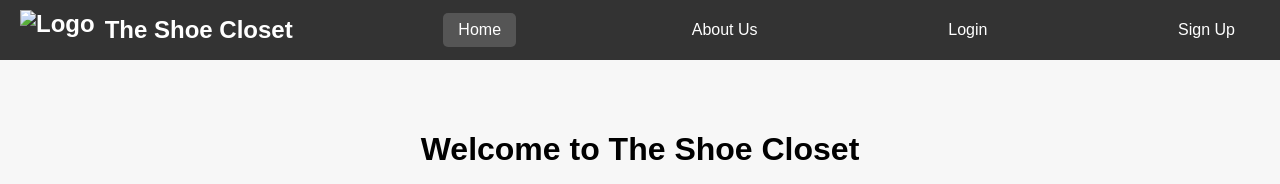
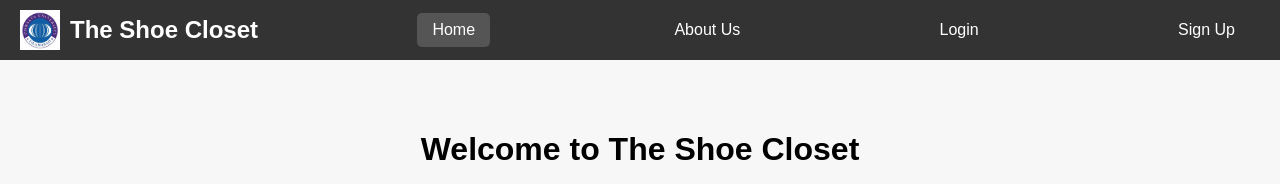
Before and after one commit to Muhammad-Ali-70/DEV-OP-Project, a plain HTML site: page index.html in a window 1280 px wide. Shown: the top 184 px of the page. Drawn offline with Linux system fonts and the light colour scheme.

Commit message:
Update index.html

```diff
--- a/index.html
+++ b/index.html
@@ -76,7 +76,7 @@
 </head>
 <body>
     <nav>
-        <div class="logo"><img src="D:\DevOps Project\Muhammad_Ali_Form.png" alt="Logo"> The Shoe Closet</div>
+        <div class="logo"><img src="comsats.jpg" alt="Logo" width="40" height="40"> The Shoe Closet</div>
         <a href="index.html" class="active">Home</a>
         <a href="about.html">About Us</a>
         <a href="login.html">Login</a>
```
